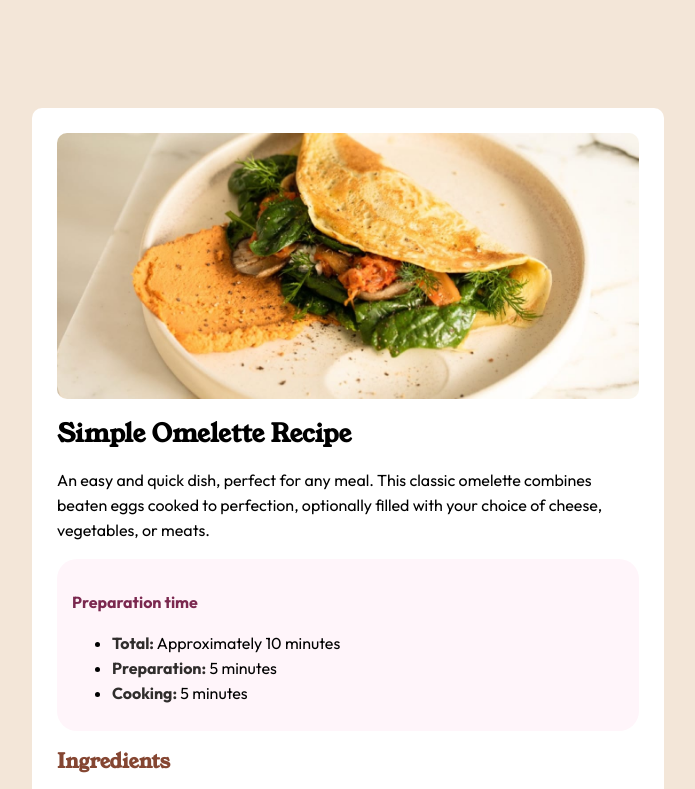
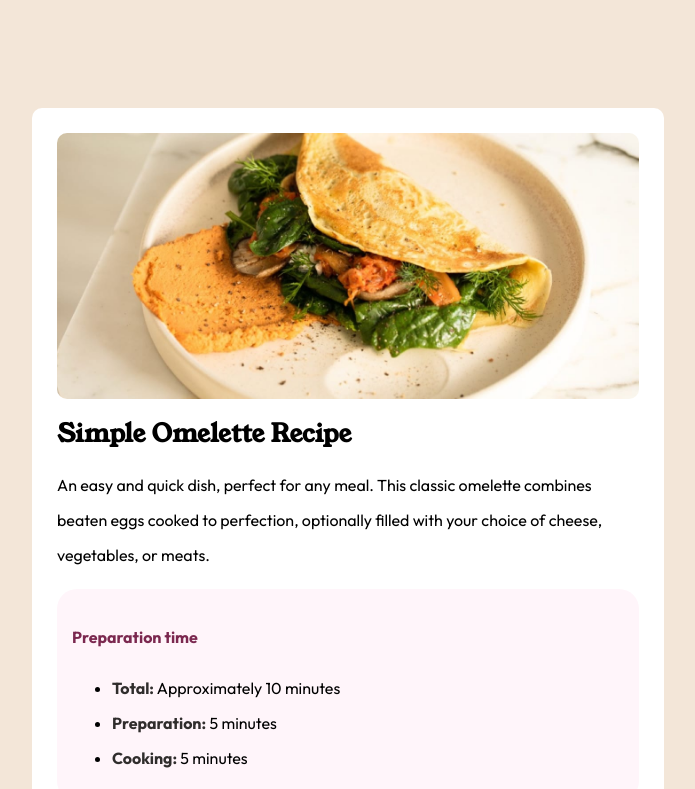
Before and after one commit to AlonsoCortes/recipe_page, a plain HTML site: page index.html in a window 1280 px wide. Shown: the top 789 px of the page, without its empty margins (292-987 px from the left). Drawn offline with Linux system fonts and the light colour scheme.

Commit message:
actualización

```diff
--- a/styles.css
+++ b/styles.css
@@ -27,6 +27,7 @@ html {
 /*Generales */
 body{
     padding-top: 10rem;
+    line-height: 3.5rem;
     background-color: var(--stone);
 }
 
@@ -35,7 +36,7 @@ h1,h2,h4 {
 }
 h3, p, li, tr{
     font-family: var(--fuenteParrafo);
-    line-height: 2.5rem;
+
     font-size: 1.6rem;
 }
 
```
